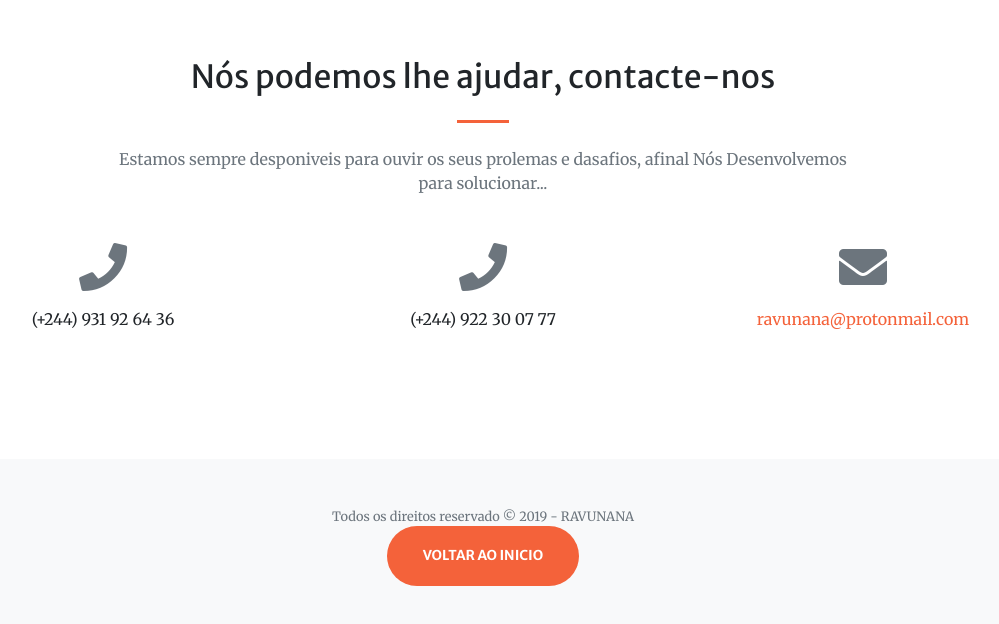
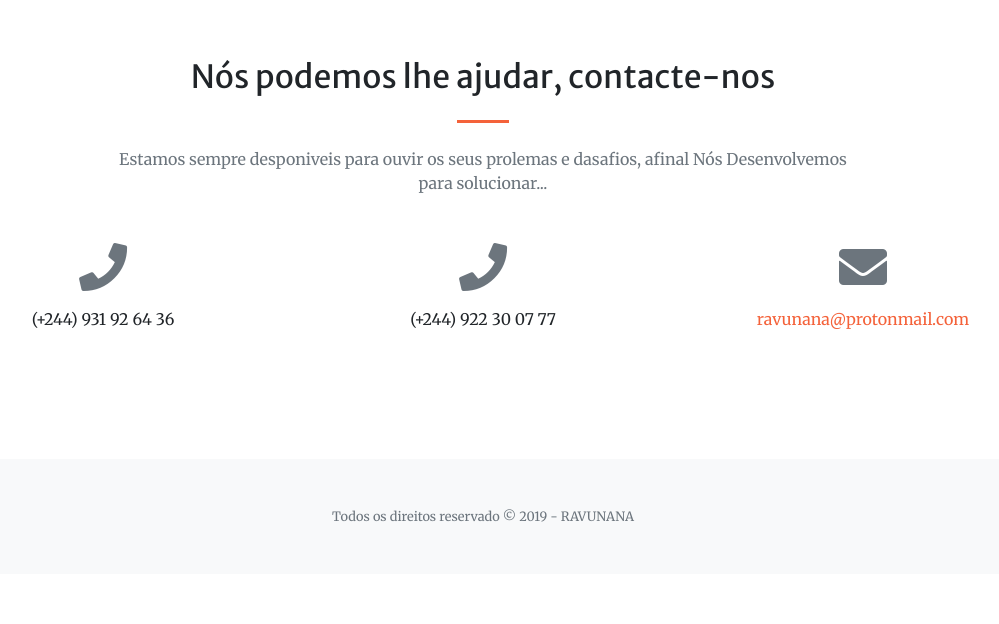
Before and after one commit to ravunanalda/ravunana.github.io, a website with bundled scripts: page index.html in a window 1280 px wide. Shown: the part 4262-4886 px from the top of the page, without its empty margins (157-1156 px from the left). After the commit the page ends 4836 px from the top, so only its background shows below. Built offline with nearby package versions, Linux system fonts and the light colour scheme; files whose address does not match are found by name.

Commit message:
removido botao de voltar ao inicio

```diff
--- a/index.html
+++ b/index.html
@@ -428,7 +428,7 @@
     </div>
     <div class="row justify-content-center">
         <div class="col-lg-8 text-center">
-          <a class="btn btn-primary btn-xl js-scroll-trigger" href="#page-top">Voltar ao inicio</a>
+          <!-- <a class="btn btn-primary btn-xl js-scroll-trigger" href="#page-top">Voltar ao inicio</a> -->
         </div>
       </div>
   </footer>
```
